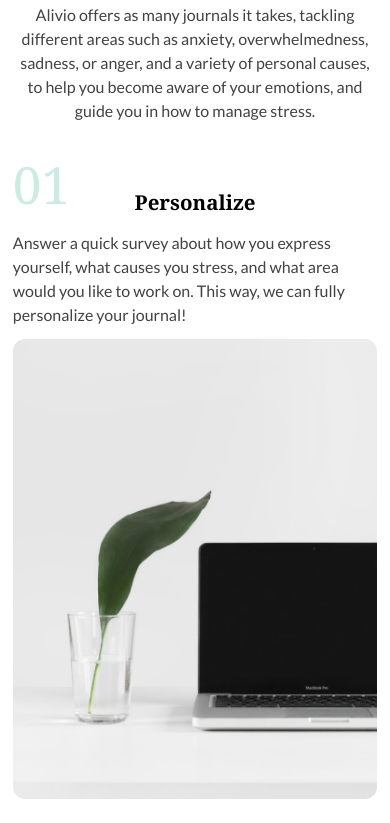
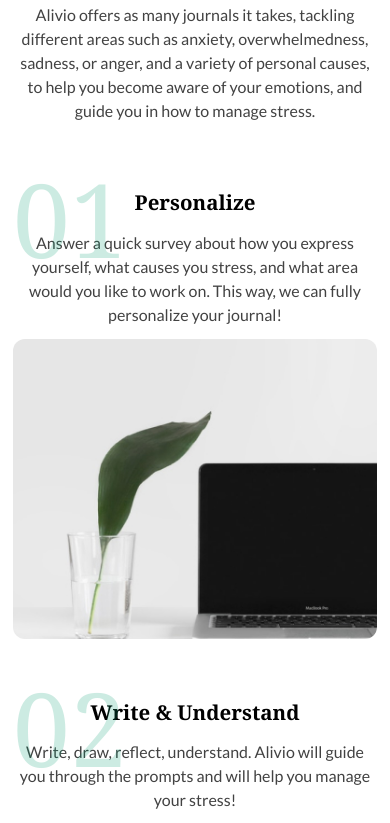
Before and after one commit to shokhmadaminov/alivio, a plain HTML site: page index.html in a window 390 px wide. Shown: the part 741-1564 px from the top of the page. Drawn offline with Linux system fonts and the light colour scheme.

Commit message:
change works list responsive

```diff
--- a/css/main.css
+++ b/css/main.css
@@ -371,4 +371,16 @@ main {
     flex-wrap: wrap;
     justify-content: center;
   }
+  .works-item-text {
+    text-align: center;
+  }
+  .works-item::before {
+    font-size: 8rem;
+  }
+  .works-item-image {
+    width: 100%;
+    height: 300px;
+    object-fit: cover;
+    object-position: center;
+  }
 }
```
